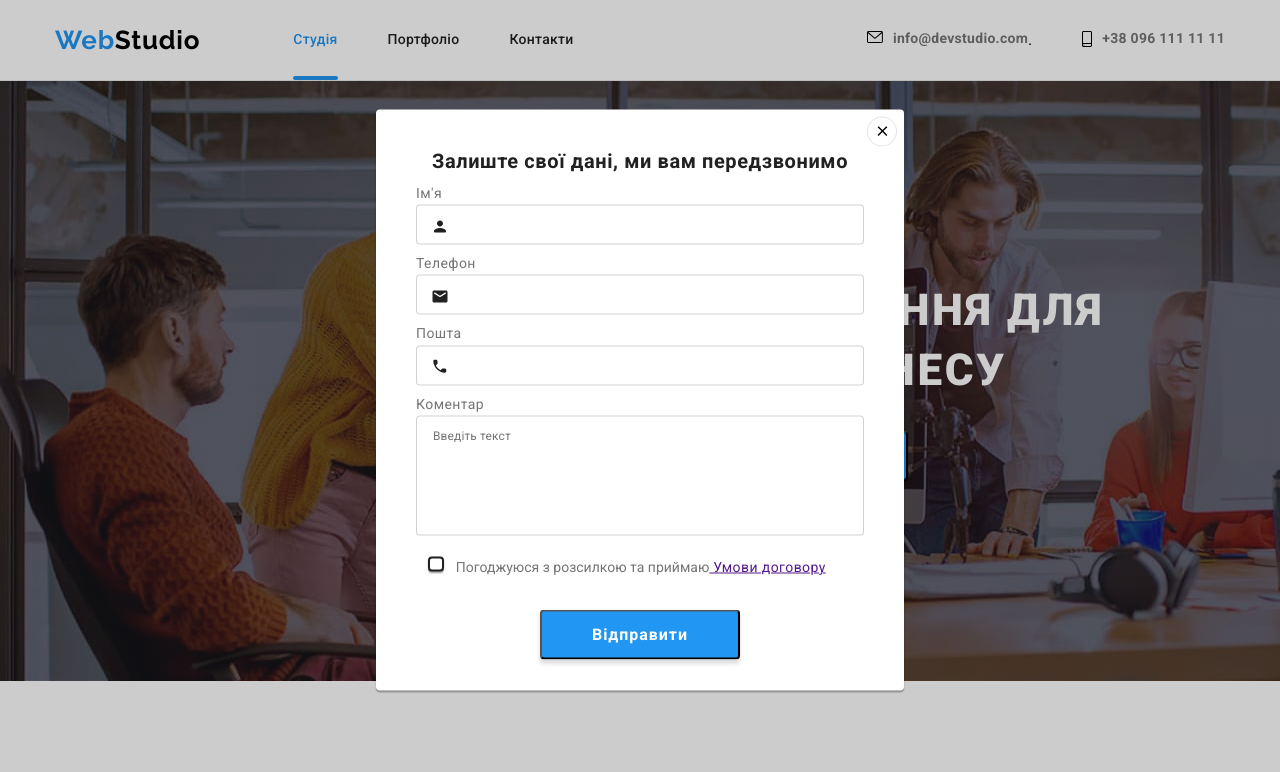
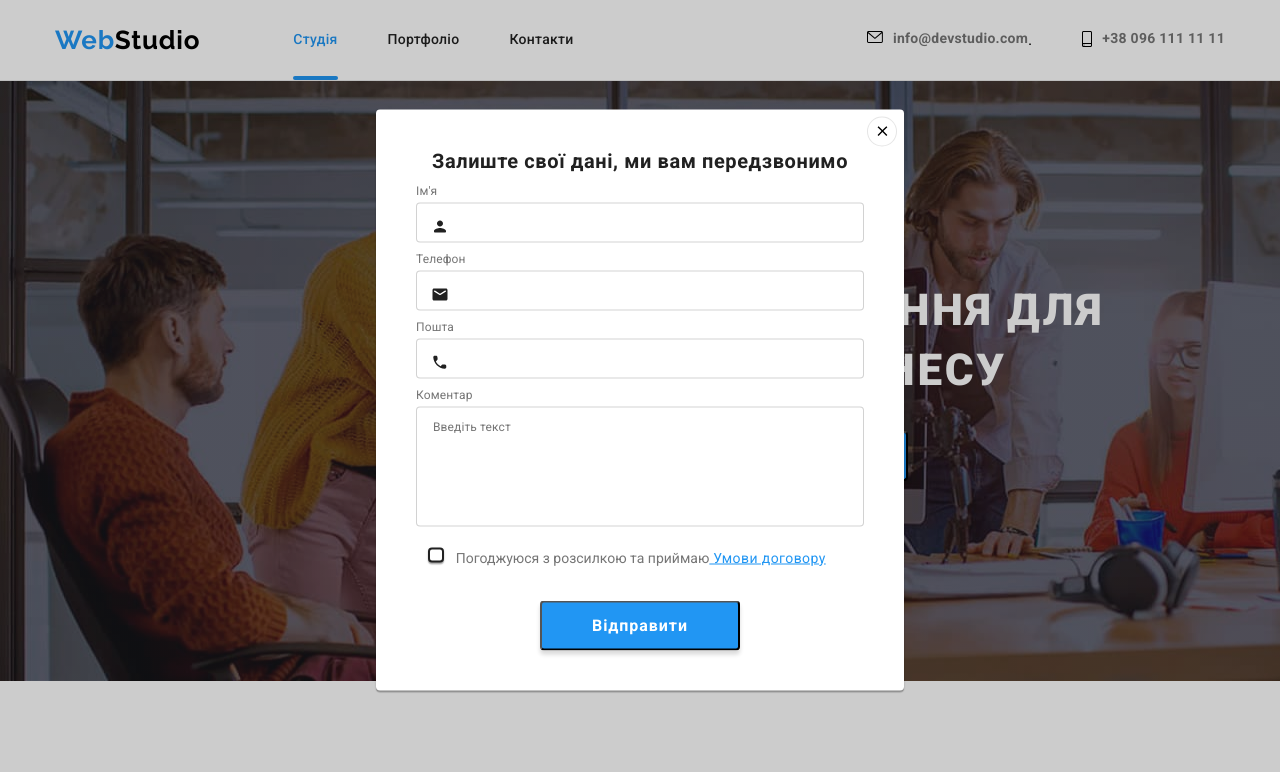
Before and after one commit to IhorChepak/goit-markup-hw-06, a plain HTML site: page index.html in a window 1280 px wide. Both pictures are taken after a click on the button "Замовити послугу". Shown: the top 772 px of the page. Drawn offline with nearby package versions, Linux system fonts and the light colour scheme.

Commit message:
вношу зміни до модалки

```diff
--- a/css/styles.css
+++ b/css/styles.css
@@ -322,6 +322,7 @@ img {
     width: 100%;
     height: 100%;
     background-color: rgba(0, 0, 0, 0.2);
+    z-index: 3;
 }
 
 .backdrop.is-hidden {
@@ -355,7 +356,7 @@ img {
     border: 1px solid rgba(0, 0, 0, 0.1);
     cursor: pointer;
     transition-property: fill;
-    transition-duration: 2000ms;
+    transition-duration: 250ms;
     transition-timing-function: cubic-bezier(0.4, 0, 0.2, 1);
 }
 
@@ -469,16 +470,6 @@ textarea[placeholder] {
     color: var(--color-primary);
 }
 
-.form-field-label {
-    font-style: normal;
-    font-weight: 400;
-    font-size: 14px;
-    line-height: 1.16;
-    letter-spacing: 0.03em;
-    color: var(--color-secondary);
-    transition: transform 250ms cubic-bezier(0.4, 0, 0.2, 1);
-}
-
 .t {
     margin-bottom: 20px;
 }
@@ -535,6 +526,7 @@ textarea[placeholder] {
 }
 
 .form-checkbox-link {
+    color: var(--color-text-action);
     text-decoration: underline;
     font-style: normal;
     font-weight: 400;
@@ -547,7 +539,7 @@ textarea[placeholder] {
     width: 200px;
     height: 50px;
     color: var(--color-main);
-    background-color: var(--color-text-action);
+    background: var(--color-text-action);
     box-shadow: 0px 4px 4px rgba(0, 0, 0, 0.15);
     border-radius: 4px;
     font-style: normal;
@@ -632,6 +624,7 @@ textarea[placeholder] {
 
 .act-container {
     position: relative;
+    /* z-index: 0; */
 }
 
 .adv-list-item {}
```
Also changed, not shown: index.html (+1 -1 lines).
